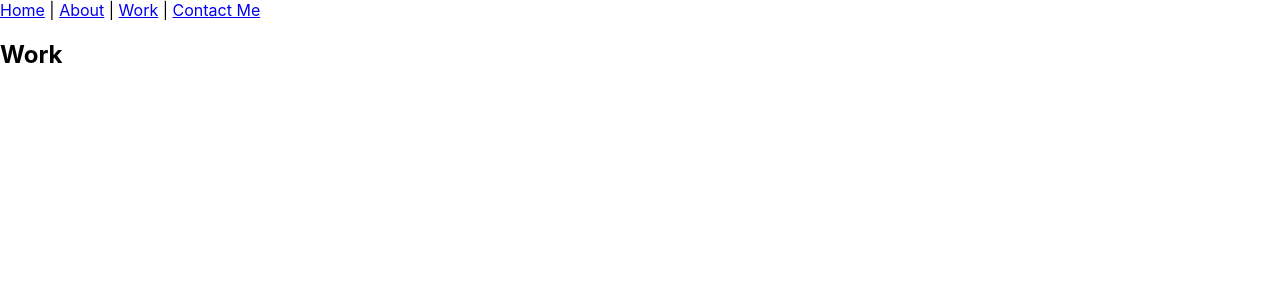
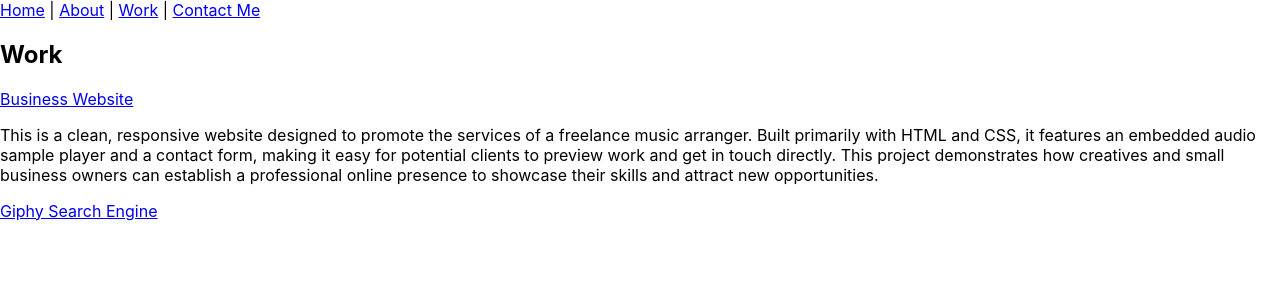
Before and after one commit to NatGallagher/Portfolio, a React (Create React App) app in the folder portfolio/: page /#/work in a window 1280 px wide. Shown: the top 300 px of the page. Built offline with nearby package versions, Linux system fonts and the light colour scheme.

Commit message:
website project and description added

```diff
--- a/portfolio/src/components/Work.js
+++ b/portfolio/src/components/Work.js
@@ -2,6 +2,13 @@ function Work() {
     return (
         <>
             <h2>Work</h2>
+            <div>
+                <a href="https://natgallagher.github.io/Gallagh-Project-1/">Business Website</a>
+                <p>This is a clean, responsive website designed to promote the services of a freelance music arranger. Built primarily with HTML and CSS, it features an embedded audio sample player and a contact form, making it easy for potential clients to preview work and get in touch directly. This project demonstrates how creatives and small business owners can establish a professional online presence to showcase their skills and attract new opportunities.</p>
+            </div>
+            <div>
+                <a href="https://natgallagher.github.io/Gallagh-Project-2/">Giphy Search Engine</a>
+            </div>
         </>
     )
 }
```
